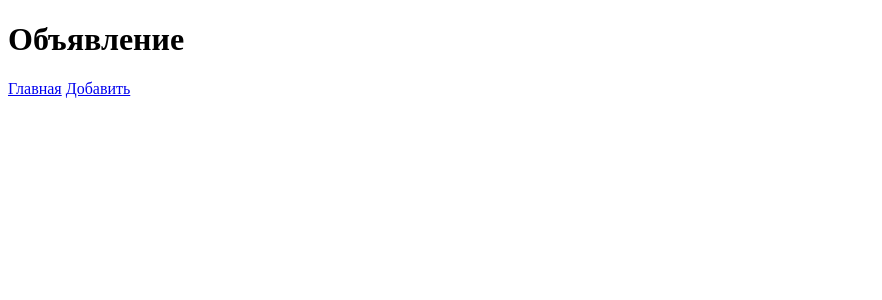
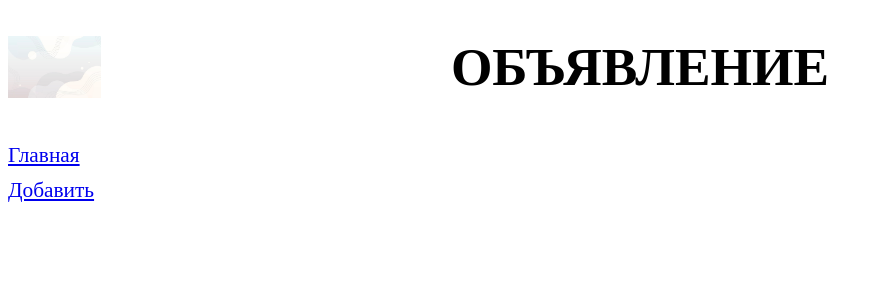
Before and after one commit to canto9112/bulletin_board-Django, a Django app: page /bboard/ in a window 1280 px wide. Shown: the top 300 px of the page, without its empty margins (0-882 px from the left). Run offline with Django 3.2, Linux system fonts and the light colour scheme; data that the repository does not hold is empty.

Commit message:
Подключил стили

```diff
--- /dev/null
+++ b/samplesite/bboard/static/bboard/style.css
@@ -0,0 +1,19 @@
+header h1 {
+    font-size: 40pt;
+    text-transform: uppercase;
+    text-align: center;
+    background: url("bg.jpg") left / auto 100% no-repeat;
+    }
+
+nav {
+    font-size: 16pt;
+    width: 150px;
+    float: left;
+}
+nav a {
+    display: block;
+    margin: 10px 0px;
+}
+section {
+    margin-left: 170px;
+}
--- a/samplesite/bboard/templates/layout/basic.html
+++ b/samplesite/bboard/templates/layout/basic.html
@@ -1,8 +1,10 @@
 <!DOCTYPE html>
+{% load static %}
 <html lang="en">
   <head>
       <meta charset="UTF-8">
       <title>{% block title %}Главная{% endblock %} :: Доска объявлений</title>
+      <link rel="stylesheet" type="text/css" href="{% static 'bboard/style.css' %}">
   </head>
   <body>
   <header>
```
Also changed, not shown: samplesite/bboard/static/bboard/bg.jpg (added).
